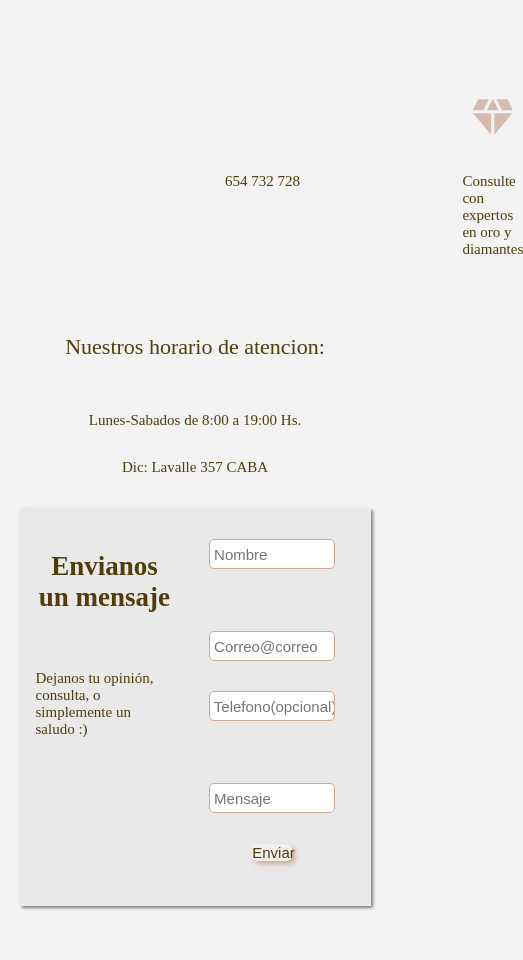
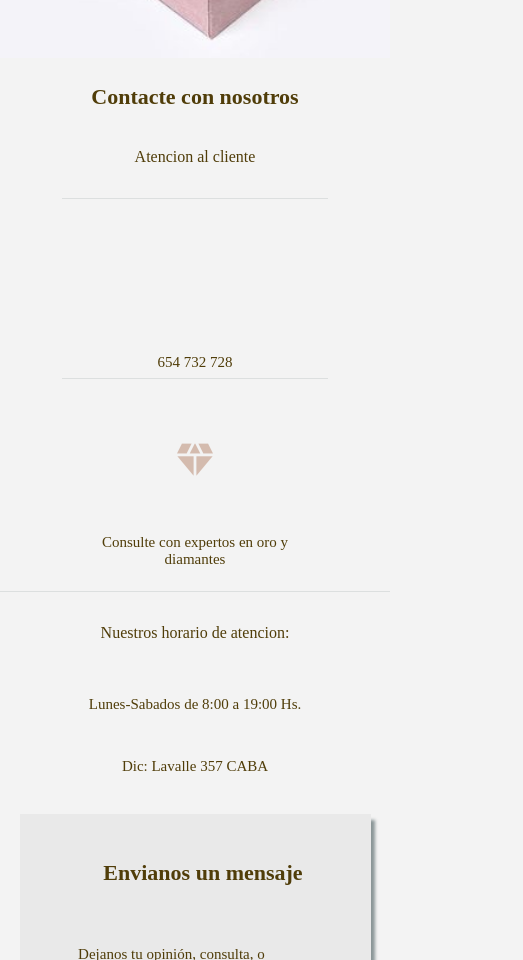
Before and after one commit to Dansol79/clase1_DanielaAlvarez, a React (Create React App) app: page /contacto in a window 390 px wide. Shown: the part 1040-2000 px from the top of the page, 523 px wide, since content can reach past the window. Built offline with nearby package versions, Linux system fonts and the light colour scheme; a web font is replaced by a local one.

Commit message:
actualizado 9/4

```diff
--- a/package.json
+++ b/package.json
@@ -1,4 +1,5 @@
 {
+  "homepage": "https://github.com/Dansol79/clase1_DanielaAlvarez.git",
   "name": "app_react",
   "version": "0.1.0",
   "private": true,
@@ -17,7 +18,9 @@
     "start": "react-scripts start",
     "build": "react-scripts build",
     "test": "react-scripts test",
-    "eject": "react-scripts eject"
+    "eject": "react-scripts eject",
+    "predeploy": "npm run build",
+    "deploy": "gh-pages -d build"
   },
   "eslintConfig": {
     "extends": [
--- a/src/NavBar/contacto/styloContacto.css
+++ b/src/NavBar/contacto/styloContacto.css
@@ -137,3 +137,59 @@
     box-shadow: #cbaa99 3px 3px 5px;
     margin-bottom: 3em;
 }
+
+@media screen and (max-width: 768px){
+    .div_contacto{
+        width: 100%;
+        position: relative;
+        display: flex;
+        flex-direction: row;
+    }
+    .paragraph_contacto{
+        width: 90%;
+        text-align: center;
+        font-size: 16px;
+    }
+
+
+    .divIcons_paragraph{
+        margin-top: 0;
+        text-align: center;
+        border-top: 1px solid rgb(127 140 141 / 20%);
+    }
+    .div_icons{
+        flex-direction: column;
+
+    }
+    .stylo_icons{
+        font-size: 45px;
+        padding: .3em;
+    }
+    .paragraph_icons{
+        padding: .5em;
+    }
+    .form_contacto{
+        width: 90%;
+        display: flex;
+        flex-direction: column;
+        align-items: center;
+        box-shadow: 4px 6px 3px rgb(127 140 141 / 90%);
+
+    }
+    .info_contendor{
+        width: 80%;
+        padding: .5em;
+    }
+    .titulo_contacto{
+        font-size: 22px;
+    }
+    .div_inputs{
+        margin: .5em 0;
+        width: 90%;
+    }
+    .btn_contacto{
+        width: 25%;
+        padding: .5em;
+        box-shadow: #a38677 3px 3px 5px;
+    }
+}
--- a/src/components/form/login.css
+++ b/src/components/form/login.css
@@ -94,3 +94,17 @@
   color: #503d09;
 
 }
+@media screen and (max-width: 600px){
+    .login-container{
+        width: 90%;
+        margin: 1em;
+    }
+
+    .div_ticket{
+        width: 90%;
+        margin: 1em;
+    }
+    .paragraph_ticket{
+        font-size: 18px;
+    }
+}
--- a/src/footer/styloFooter.css
+++ b/src/footer/styloFooter.css
@@ -110,5 +110,10 @@
          align-items: center;
          margin-top: .5em;
          padding-right: 0;
+         border-top: 1px rgba(142, 153, 154, 0.5) solid;
+         background-color: rgb(127 140 141 / 20%);
+   }
+   .footer_titulo{
+       margin-top: 1em;
    }
 }
--- a/src/style.css
+++ b/src/style.css
@@ -165,6 +165,7 @@ body {
     margin-bottom: 100px;
 }
 
+
 .div_cart{
     width: 80%;
     border-bottom: solid  1px #cbaa99;
@@ -245,13 +246,28 @@ body {
 }
 
 @media screen and (max-width: 600px) {
+    .cart{
+        width: 90%;
+        margin-left: 1em;
+       margin-bottom: 1em;
+       border-bottom: 1px solid #cbaa99;
+    }
+    .div_cart{
+        margin-right: 1.5em;
+        border-bottom: none;
+    }
     .div_cart_items{
         width: 100%;
     }
+
     .div_item_articulo{
         width: 100%;
         display: flex;
         flex-direction: column;
+    }
+    .btnCarrito{
+        width: 100%;
+        padding: .8em 1.2em;
     }
     .div_item_articulo_texto{
         width: 100%;
@@ -262,6 +278,14 @@ body {
     }
     .div_btn {
         width: 100%;
+        display: flex;
+        flex-direction: column;
+        align-items: center;
+    }
+    .boton_vaciar{
+        width:43%;
+        margin: 1em .5em;
+        padding: .6em;
     }
     .paragraph_boton{
         width: 100%;
```
